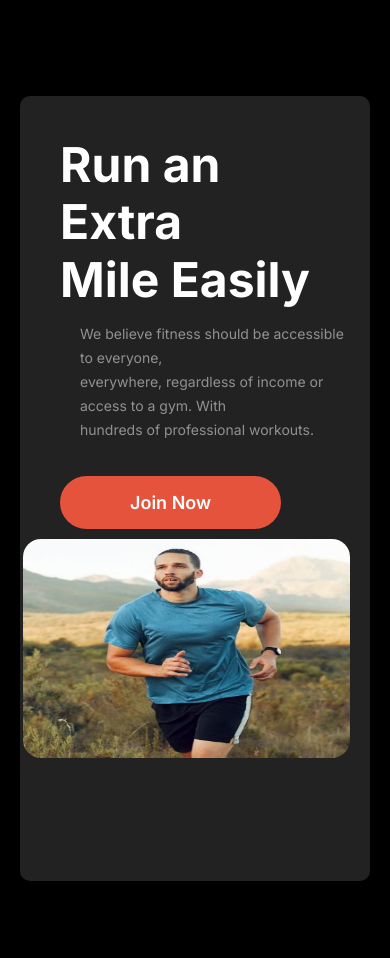
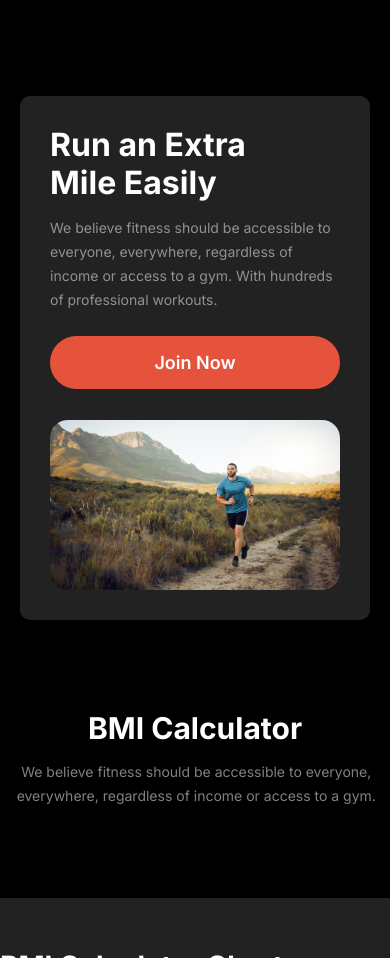
Before and after one commit to khadizadolon/Assignment-2, a plain HTML site: page index.html in a window 390 px wide. Shown: the part 2580-3538 px from the top of the page. Drawn offline with Linux system fonts and the light colour scheme; a web font is replaced by a local one.

Commit message:
added responsive run section

```diff
--- a/index.html
+++ b/index.html
@@ -122,14 +122,15 @@
               Mile Easily
             </h4>
             <p class="run-description">
-              We believe fitness should be accessible to everyone, <br> everywhere,
-              regardless of income or access to a gym. With <br> hundreds of
+              We believe fitness should be accessible to everyone, everywhere,
+              regardless of income or access to a gym. With  hundreds of
               professional workouts.
             </p>
             <button class="run-btn">Join Now</button>
           </div>
           <div class="run-div">
             <img class="run-image" src="images/run2.jpg" alt="" />
+            <img class="responsive-pic" src="images/run.jpg" alt="">
           </div>
         </div>
       </section>
--- a/style/fitness.css
+++ b/style/fitness.css
@@ -334,7 +334,11 @@ header{
    height: 100%;
    border-radius: 18px;
    /* object-fit: cover; */
-
+}
+.responsive-pic{
+    display: none;
+    width: 100%;
+    height: 100%;
 }
 /* Calculator related styles */
 .calculator-section{
@@ -680,31 +684,45 @@ hr{
         flex-direction: column;
     }
     /* responsive run section*/
+    .run-section{
+        width: 100%;
+    }
     .run-container{
         flex-direction: column;
         margin: 0 20px;
-        /* padding: 32px 33px; */
     }
     .run-details{
-        margin: 0 auto;
         width: 100%;
-        padding: 10px 10px;
+        padding: 0 30px;
+        padding-bottom: 31px;
     }
     .run-title{
+        font-size: 2rem;
 
     }
     .run-btn{
+        width: 100%;
 
     }
+    .run-div{
+        width: 100%;
+        height: 170px;
+    }
     .run-image{
-        width: 95%;
-        height: 70%;
-
+        display: none;
+    }
+    .responsive-pic{
+        display:block ;
+        border-radius: 18px;
+        width: 100%;
+        height: 100%;
+        object-fit: cover;
+        object-position:100% 0% ;
     }
     .run-description{
         text-align: start;
-        width: 280px;
-        margin-left: 20px;
+        width: 100%;
+        margin-bottom: 24px;
     }
     .team-photos{
     grid-template-columns: 1fr;
```
